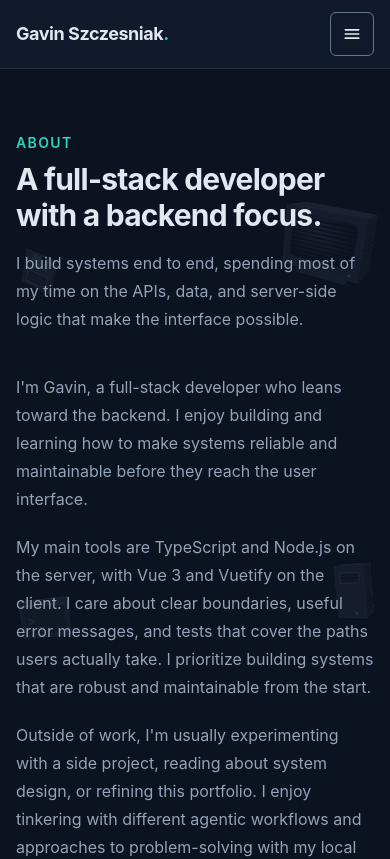
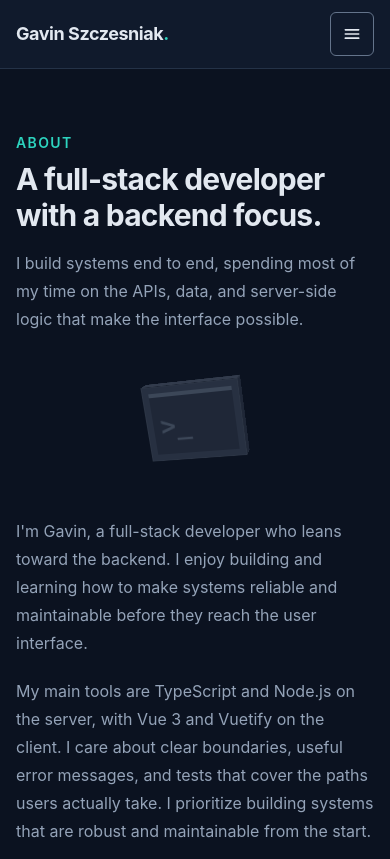
Before and after one commit to Battlertrunks/Portfolio-v2, a Vue app: page /about in a window 390 px wide. Shown: the top 859 px of the page. Built offline with nearby package versions, Linux system fonts and the light colour scheme.

Commit message:
Feature a different retro object on each portfolio route

```diff
--- a/src/App.vue
+++ b/src/App.vue
@@ -7,7 +7,7 @@ import RetroBackground from '@/components/RetroBackground.vue'
 </script>
 
 <template>
-  <div class="isolate flex min-h-dvh flex-col">
+  <div class="relative isolate flex min-h-dvh flex-col">
     <RetroBackground />
     <a
       href="#main-content"
--- a/src/components/RetroBackground.vue
+++ b/src/components/RetroBackground.vue
@@ -1,12 +1,47 @@
 <script setup lang="ts">
-import { onBeforeUnmount, onMounted, useTemplateRef } from 'vue'
+import { onBeforeUnmount, onMounted, useTemplateRef, watch } from 'vue'
+import { useRoute } from 'vue-router'
 
 const background = useTemplateRef<HTMLElement>('background')
+const route = useRoute()
 
-let objects: HTMLElement[] = []
+let activeObject: HTMLElement | null = null
+let slot: HTMLElement | null = null
+let resizeObserver: ResizeObserver | undefined
 let hoveredObject: HTMLElement | undefined
 let lastScrollY = 0
 let scrollReset: number | undefined
+
+function positionObject() {
+  if (!background.value || !slot || !activeObject) return
+
+  const stage = slot.getBoundingClientRect()
+  const scene = background.value.getBoundingClientRect()
+  activeObject.style.left = `${stage.left - scene.left + stage.width / 2}px`
+  activeObject.style.top = `${stage.top - scene.top + stage.height / 2}px`
+}
+
+function selectObject() {
+  const scene = background.value
+  const main = scene?.parentElement?.querySelector('main')
+  slot = main?.querySelector<HTMLElement>('[data-retro-object]') ?? null
+  const object = slot
+    ? scene?.querySelector<HTMLElement>(`.object.${slot.dataset.retroObject}`)
+    : null
+
+  // Keep the outgoing model at its old coordinates while the next route takes over.
+  clearHover()
+  activeObject?.removeAttribute('data-active')
+  activeObject = object ?? null
+  positionObject()
+  activeObject?.setAttribute('data-active', '')
+
+  resizeObserver?.disconnect()
+  if (slot && main) {
+    resizeObserver?.observe(slot)
+    resizeObserver?.observe(main)
+  }
+}
 
 function updateScrollDirection() {
   const scrollY = Math.max(0, window.scrollY)
@@ -30,14 +65,12 @@ function setHoveredObject(object?: HTMLElement) {
 
 function updateHover(event: PointerEvent) {
   if (event.pointerType !== 'mouse') return
+  if (!activeObject) return
 
   const { clientX, clientY } = event
-  const object = objects.find((object) => {
-    const { left, right, top, bottom } = object.getBoundingClientRect()
-    return clientX >= left && clientX <= right && clientY >= top && clientY <= bottom
-  })
-
-  setHoveredObject(object)
+  const { left, right, top, bottom } = activeObject.getBoundingClientRect()
+  const isOverObject = clientX >= left && clientX <= right && clientY >= top && clientY <= bottom
+  setHoveredObject(isOverObject ? activeObject : undefined)
 }
 
 function clearHover() {
@@ -45,16 +78,22 @@ function clearHover() {
 }
 
 onMounted(() => {
-  objects = Array.from(background.value?.querySelectorAll<HTMLElement>('.object') ?? [])
+  if (typeof ResizeObserver !== 'undefined') resizeObserver = new ResizeObserver(positionObject)
+  selectObject()
   lastScrollY = Math.max(0, window.scrollY)
+  window.addEventListener('resize', positionObject)
   window.addEventListener('scroll', updateScrollDirection, { passive: true })
   window.addEventListener('pointermove', updateHover, { passive: true })
   document.documentElement.addEventListener('pointerleave', clearHover)
   window.addEventListener('blur', clearHover)
 })
 
+watch(() => route.name, selectObject, { flush: 'post' })
+
 onBeforeUnmount(() => {
+  resizeObserver?.disconnect()
   window.clearTimeout(scrollReset)
+  window.removeEventListener('resize', positionObject)
   window.removeEventListener('scroll', updateScrollDirection)
   window.removeEventListener('pointermove', updateHover)
   document.documentElement.removeEventListener('pointerleave', clearHover)
@@ -118,14 +157,14 @@ onBeforeUnmount(() => {
 
 <style scoped>
 .retro-background {
-  --front-color: color-mix(in oklab, var(--color-canvas), var(--color-muted) 14%);
-  --top-color: color-mix(in oklab, var(--color-canvas), var(--color-muted) 19%);
-  --side-color: color-mix(in oklab, var(--color-canvas), var(--color-muted) 9%);
-  --edge-color: color-mix(in oklab, var(--color-canvas), var(--color-muted) 25%);
-  position: fixed;
+  --front-color: color-mix(in oklab, var(--color-canvas), var(--color-muted) 24%);
+  --top-color: color-mix(in oklab, var(--color-canvas), var(--color-muted) 32%);
+  --side-color: color-mix(in oklab, var(--color-canvas), var(--color-muted) 17%);
+  --edge-color: color-mix(in oklab, var(--color-canvas), var(--color-muted) 40%);
+  position: absolute;
   z-index: -1;
   inset: 0;
-  overflow: hidden;
+  overflow: clip;
   pointer-events: none;
   user-select: none;
 }
@@ -136,10 +175,24 @@ onBeforeUnmount(() => {
   --hover-lift: 0em;
   position: absolute;
   padding: 0.6em;
-  font-size: clamp(0.5rem, 1.12vw, 1rem);
+  font-size: clamp(1rem, 4vw, var(--object-size, 1.25rem));
   perspective: 34em;
-  translate: 0 calc(var(--scroll-offset, 0px) * var(--scroll-depth));
-  transition: translate 350ms ease-out;
+  visibility: hidden;
+  opacity: 0;
+  scale: 0.94;
+  translate: -50% calc(-50% + var(--scroll-offset, 0px) * var(--scroll-depth) + 12px);
+  transition:
+    visibility 260ms,
+    opacity 260ms ease,
+    scale 350ms ease-out,
+    translate 350ms ease-out;
+}
+
+.object[data-active] {
+  visibility: visible;
+  opacity: 1;
+  scale: 1;
+  translate: -50% calc(-50% + var(--scroll-offset, 0px) * var(--scroll-depth));
 }
 
 .retro-background[data-scroll='down'] {
@@ -158,11 +211,10 @@ onBeforeUnmount(() => {
   --float-duration: 6.4s;
   --float-delay: -1.7s;
   --float-turn: 10deg;
-  top: 24%;
-  right: clamp(1rem, calc((100% - 75rem) / 2), 12rem);
 }
 
 .terminal {
+  --object-size: 1.5rem;
   --pitch: -15deg;
   --yaw: -22deg;
   --roll: -11deg;
@@ -171,11 +223,10 @@ onBeforeUnmount(() => {
   --float-duration: 4.3s;
   --float-delay: -5.6s;
   --float-turn: 12deg;
-  top: 70%;
-  left: clamp(1rem, calc((100% - 77rem) / 2), 10rem);
 }
 
 .floppy {
+  --object-size: 1.65rem;
   --pitch: -17deg;
   --yaw: -22deg;
   --roll: 16deg;
@@ -184,11 +235,10 @@ onBeforeUnmount(() => {
   --float-duration: 3.6s;
   --float-delay: -0.8s;
   --float-turn: 15deg;
-  top: 30%;
-  left: clamp(1rem, calc((100% - 76rem) / 2), 10rem);
 }
 
 .tower {
+  --object-size: 1.45rem;
   --pitch: -12deg;
   --yaw: -32deg;
   --roll: -8deg;
@@ -197,8 +247,6 @@ onBeforeUnmount(() => {
   --float-duration: 5.2s;
   --float-delay: -9.4s;
   --float-turn: 13deg;
-  top: 66%;
-  right: clamp(1rem, calc((100% - 74rem) / 2), 11rem);
 }
 
 .model,
@@ -225,10 +273,10 @@ onBeforeUnmount(() => {
 }
 
 .object[data-hovered] {
-  --front-color: color-mix(in oklab, var(--color-canvas), var(--color-muted) 21%);
-  --top-color: color-mix(in oklab, var(--color-canvas), var(--color-muted) 26%);
-  --side-color: color-mix(in oklab, var(--color-canvas), var(--color-muted) 14%);
-  --edge-color: color-mix(in oklab, var(--color-canvas), var(--color-muted) 35%);
+  --front-color: color-mix(in oklab, var(--color-canvas), var(--color-muted) 32%);
+  --top-color: color-mix(in oklab, var(--color-canvas), var(--color-muted) 38%);
+  --side-color: color-mix(in oklab, var(--color-canvas), var(--color-muted) 23%);
+  --edge-color: color-mix(in oklab, var(--color-canvas), var(--color-muted) 49%);
   --hover-tilt: 8deg;
   --hover-lift: -0.3em;
 }
@@ -375,15 +423,11 @@ onBeforeUnmount(() => {
   inset: 50% 18% 18%;
 }
 
-@media (max-width: 40rem) {
-  .retro-background {
-    opacity: 0.7;
-  }
-}
-
 @media (prefers-reduced-motion: reduce) {
-  .object {
-    translate: none;
+  .object,
+  .object[data-active] {
+    translate: -50% -50%;
+    scale: 1;
     transition: none;
   }
 
--- a/src/features/about/AboutView.vue
+++ b/src/features/about/AboutView.vue
@@ -28,6 +28,7 @@ function branchPath(seed: number) {
 <template>
   <PageContainer>
     <section class="py-16 sm:py-24" aria-labelledby="about-title">
+      <div class="retro-intro">
         <SectionHeading
           heading-id="about-title"
           eyebrow="About"
@@ -35,20 +36,25 @@ function branchPath(seed: number) {
           :level="1"
           description="I build systems end to end, spending most of my time on the APIs, data, and server-side logic that make the interface possible."
         />
+        <div class="retro-object-slot" data-retro-object="terminal" aria-hidden="true" />
+      </div>
 
       <div class="mt-10 max-w-2xl space-y-5 text-base leading-7 text-muted">
         <p>
           I'm Gavin, a full-stack developer who leans toward the backend. I enjoy building and
-          learning how to make systems reliable and maintainable before they reach the user interface.
+          learning how to make systems reliable and maintainable before they reach the user
+          interface.
         </p>
         <p>
           My main tools are TypeScript and Node.js on the server, with Vue 3 and Vuetify on the
           client. I care about clear boundaries, useful error messages, and tests that cover the
-          paths users actually take. I prioritize building systems that are robust and maintainable from the start.
+          paths users actually take. I prioritize building systems that are robust and maintainable
+          from the start.
         </p>
         <p>
           Outside of work, I'm usually experimenting with a side project, reading about system
-          design, or refining this portfolio. I enjoy tinkering with different agentic workflows and approaches to problem-solving with my local AI server
+          design, or refining this portfolio. I enjoy tinkering with different agentic workflows and
+          approaches to problem-solving with my local AI server
         </p>
       </div>
     </section>
--- a/src/features/experience/ExperienceView.vue
+++ b/src/features/experience/ExperienceView.vue
@@ -8,12 +8,15 @@ import { educationNodes, experienceNodes } from '@/features/experience/experienc
 <template>
   <PageContainer>
     <section class="py-16 sm:pb-24" aria-labelledby="employment-title">
+      <div class="retro-intro">
         <SectionHeading
           heading-id="employment-title"
           eyebrow="Professional experience"
           title="Where I've put it to work."
           description="My professional journey and experience as a Software Developer"
         />
+        <div class="retro-object-slot" data-retro-object="tower" aria-hidden="true" />
+      </div>
 
       <NodalChain label="Roles held at DocNetwork" :entries="experienceNodes" class="mt-10" />
     </section>
--- a/src/features/home/HomeView.vue
+++ b/src/features/home/HomeView.vue
@@ -25,7 +25,7 @@ const principles = [
 
 <template>
   <PageContainer>
-    <section class="py-16 sm:py-24" aria-labelledby="hero-title">
+    <section class="pt-16 pb-8 sm:pt-24 sm:pb-12" aria-labelledby="hero-title">
       <p class="text-sm font-semibold tracking-widest text-accent uppercase">
         Full-stack developer
       </p>
@@ -43,6 +43,7 @@ const principles = [
         <BaseButton to="/projects" size="lg">View projects</BaseButton>
         <BaseButton to="/about" variant="secondary" size="lg">About me</BaseButton>
       </div>
+      <div class="retro-object-slot mt-8 sm:mt-10" data-retro-object="monitor" aria-hidden="true" />
     </section>
 
     <section aria-labelledby="principles-title" class="pb-16 sm:pb-24">
@@ -66,7 +67,8 @@ const principles = [
           Let's build something dependable.
         </h2>
         <p class="mt-3 max-w-xl leading-7 text-accent-soft-ink">
-          I am committed to building dependable full-stack applications that prioritize clear data modeling, robust API design, and accessible user interfaces.
+          I am committed to building dependable full-stack applications that prioritize clear data
+          modeling, robust API design, and accessible user interfaces.
         </p>
         <div class="mt-6">
           <BaseButton to="/about">More about me</BaseButton>
--- a/src/features/projects/ProjectsView.vue
+++ b/src/features/projects/ProjectsView.vue
@@ -94,6 +94,7 @@ onBeforeUnmount(() => {
 <template>
   <PageContainer>
     <section class="py-16 sm:py-24" aria-labelledby="projects-title">
+      <div class="retro-intro">
         <SectionHeading
           heading-id="projects-title"
           eyebrow="Projects"
@@ -101,6 +102,8 @@ onBeforeUnmount(() => {
           :level="1"
           description="A small selection of full-stack work. Each project is a chance to practice clear data modeling, dependable APIs, and accessible interfaces."
         />
+        <div class="retro-object-slot" data-retro-object="floppy" aria-hidden="true" />
+      </div>
 
       <div class="mt-12 grid gap-8 lg:grid-cols-[minmax(0,1fr)_14rem] lg:items-start lg:gap-10">
         <aside
--- a/src/style.css
+++ b/src/style.css
@@ -111,3 +111,17 @@
     }
   }
 }
+
+@layer components {
+  .retro-intro {
+    @apply grid items-center gap-4 sm:grid-cols-[minmax(0,1fr)_12rem] sm:gap-8;
+  }
+
+  .retro-object-slot {
+    min-block-size: clamp(8rem, 18vw, 11rem);
+  }
+
+  .retro-object-slot[data-retro-object='monitor'] {
+    min-block-size: clamp(10rem, 24vw, 13.5rem);
+  }
+}
```
Lines whose indentation alone changed are shown as unchanged.
